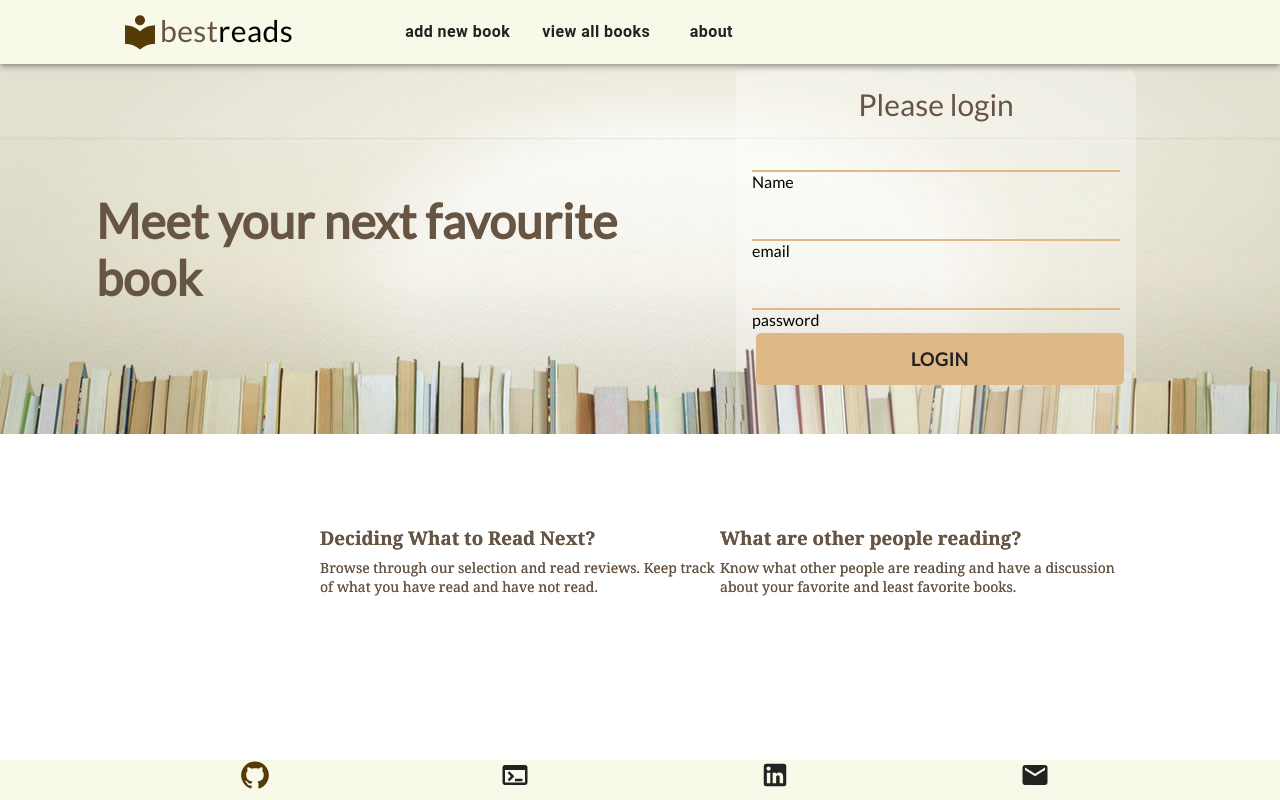
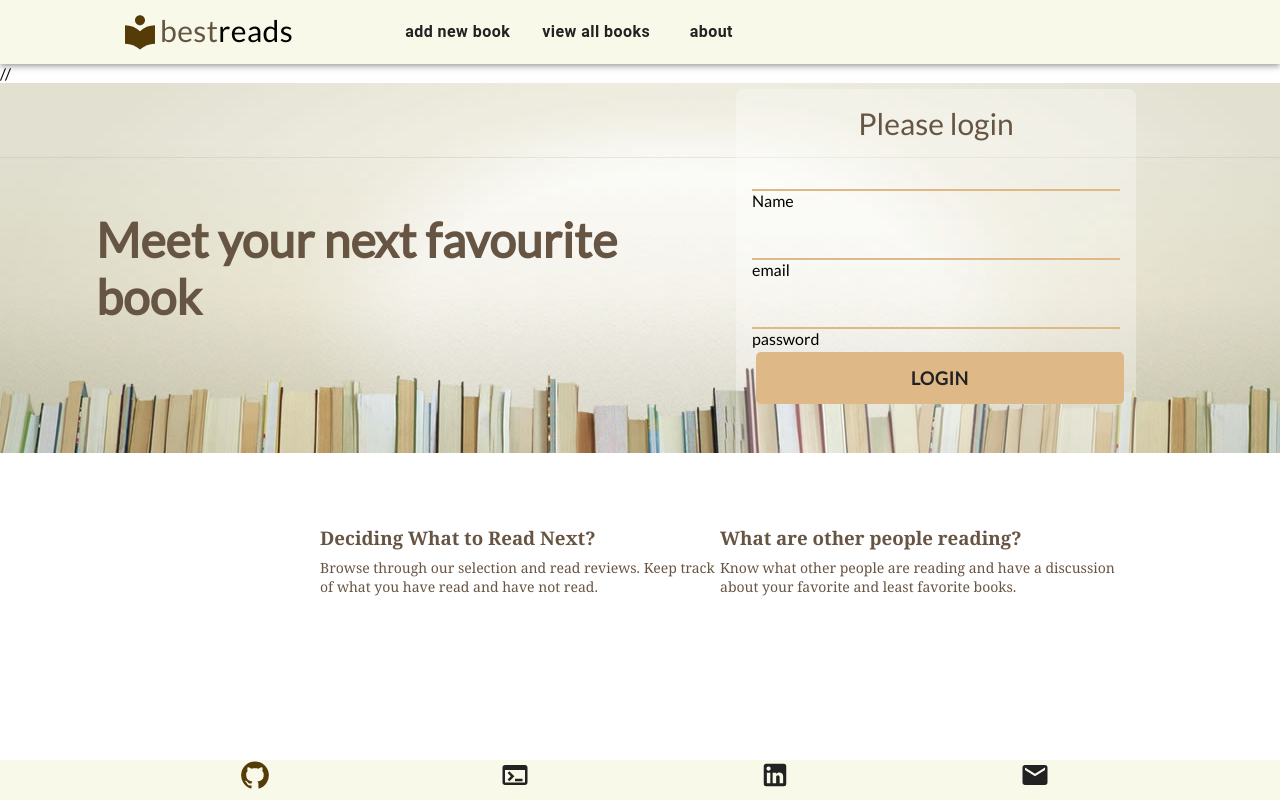
Before and after one commit to Premforreal/BestReads, a React (Create React App) app: page / in a window 1280 px wide. Built offline with nearby package versions, Linux system fonts and the light colour scheme.

Commit message:
Update App.js

```diff
--- a/src/App.js
+++ b/src/App.js
@@ -13,10 +13,10 @@
   return (
 <React.Fragment>
   <Header/>
-    <Home/>
+//     <Home/>
   <main>
     <Routes>
-        <Route path='/' element={<Home/>} exact/>
+        <Route path='/bestreads' element={<Home/>} exact/>
         <Route path='/add' element={<Addbook/>} exact/>
         <Route path='/about' element={<About/>} exact/>
         <Route path='/books' element={<Books/>} exact/>
```
